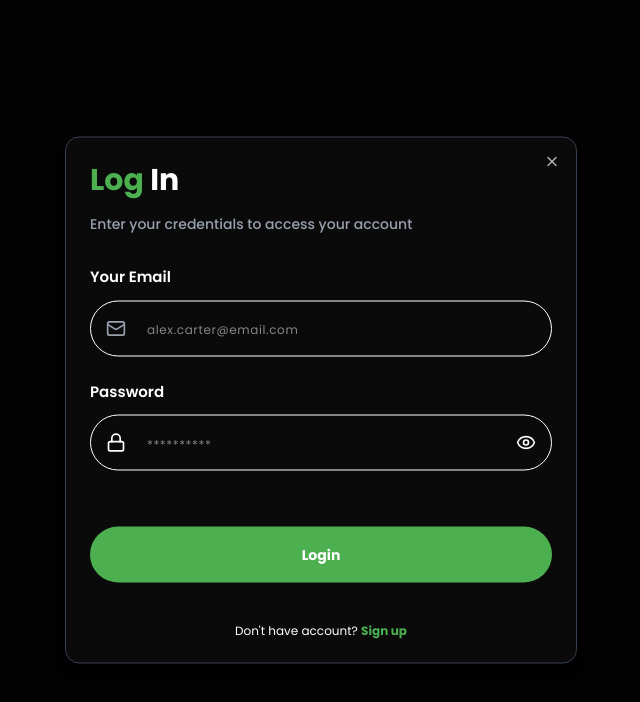
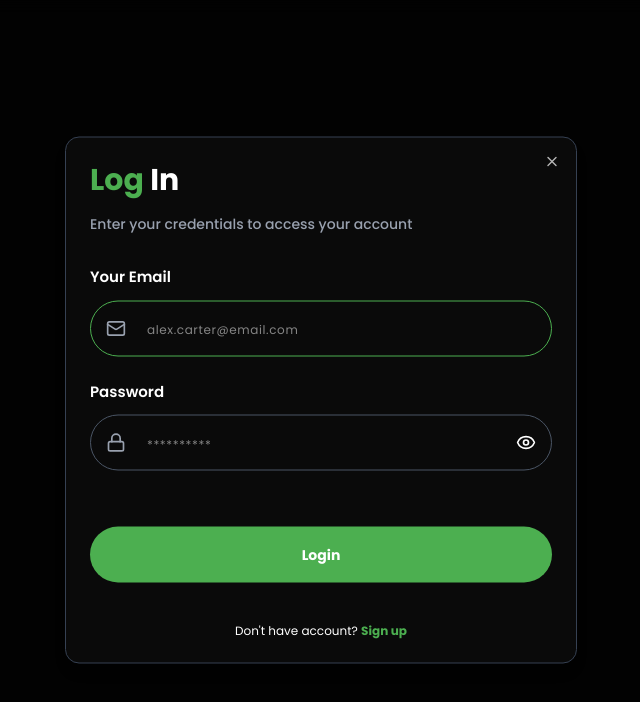
Before and after one commit to Njihia413/sonic_ai, a Next.js app in the folder frontend/: page / in a window 1280 px wide. Both pictures are taken after a click on the button "Get Started". Shown: the top 702 px of the page, without its empty margins (319-959 px from the left). Built offline with nearby package versions, Linux system fonts and the light colour scheme.

Commit message:
Enhance LoginForm input styles with focus effects and updated border colors

```diff
--- a/frontend/components/auth/login-form.tsx
+++ b/frontend/components/auth/login-form.tsx
@@ -54,7 +54,10 @@ export function LoginForm({ open, onOpenChange, onSignUpClick }: LoginFormProps)
                 value={email}
                 onChange={(e) => setEmail(e.target.value)}
                 placeholder="alex.carter@email.com"
-                className="w-full h-14 bg-transparent border border-gray-400 dark:border-gray-600 rounded-full pl-14 pr-4 placeholder:text-xs placeholder:tracking-wider focus:outline-none focus:border-black dark:focus:border-white transition-colors text-black dark:text-white"
+                className="w-full h-14 bg-transparent border border-gray-400 dark:border-gray-600 rounded-full pl-14 pr-4 placeholder:text-xs placeholder:tracking-wider focus:outline-none transition-colors text-black dark:text-white"
+                style={{ outlineColor: colors.emeraldGreen }}
+                onFocus={(e) => e.target.style.borderColor = colors.emeraldGreen}
+                onBlur={(e) => e.target.style.borderColor = ''}
               />
             </div>
           </div>
@@ -67,14 +70,17 @@ export function LoginForm({ open, onOpenChange, onSignUpClick }: LoginFormProps)
               Password
             </label>
             <div className="relative">
-              <Lock className="absolute left-4 top-1/2 -translate-y-1/2 w-5 h-5 text-black dark:text-white" />
+              <Lock className="absolute left-4 top-1/2 -translate-y-1/2 w-5 h-5 text-gray-500 dark:text-gray-400" />
               <input
                 id="password"
                 type={showPassword ? 'text' : 'password'}
                 value={password}
                 onChange={(e) => setPassword(e.target.value)}
                 placeholder="**********"
-                className="w-full h-14 bg-transparent border border-black dark:border-white rounded-full pl-14 pr-14 placeholder:text-xs placeholder:tracking-wider focus:outline-none transition-colors text-black dark:text-white"
+                className="w-full h-14 bg-transparent border border-gray-400 dark:border-gray-600 rounded-full pl-14 pr-14 placeholder:text-xs placeholder:tracking-wider focus:outline-none transition-colors text-black dark:text-white"
+                style={{ outlineColor: colors.emeraldGreen }}
+                onFocus={(e) => e.target.style.borderColor = colors.emeraldGreen}
+                onBlur={(e) => e.target.style.borderColor = ''}
               />
               <button
                 type="button"
```
